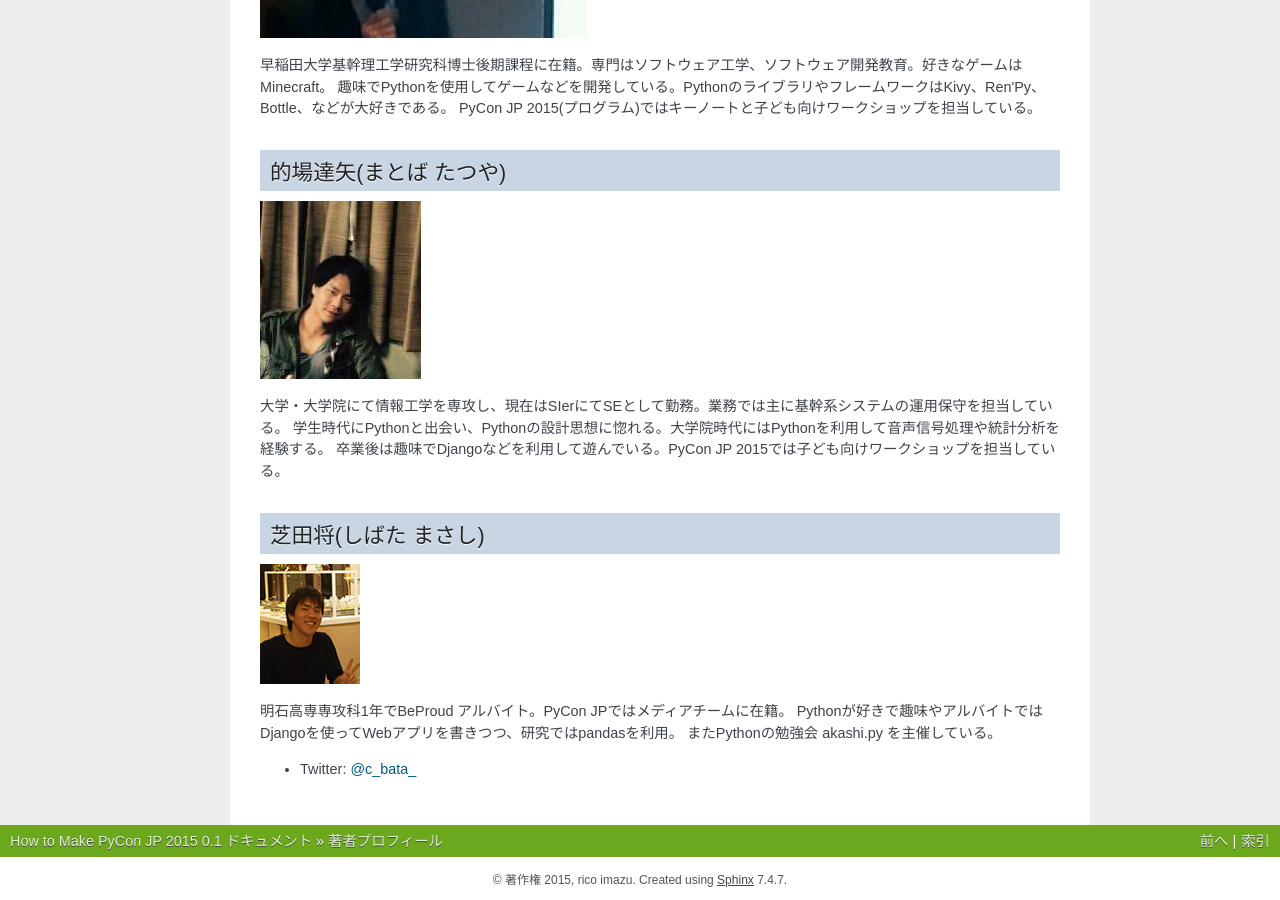
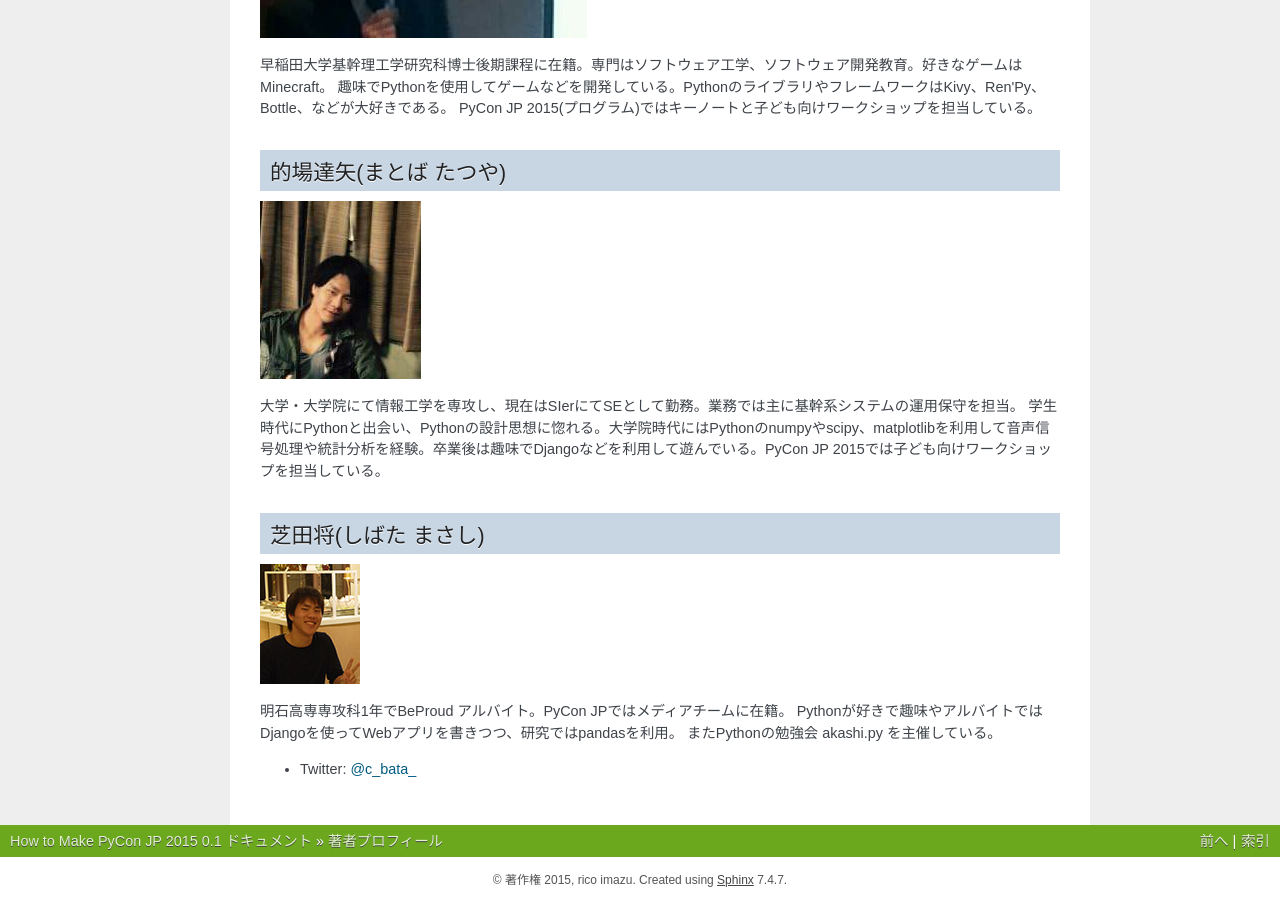
Before and after one commit to pyconjp/reports2015, a Sphinx documentation site: the page built from how-to-make/source/03_author.rst, in a window 1280 px wide and 900 px high, scrolled down 906 px. Built offline with Sphinx 7.4.7, drawn with Linux system fonts in a browser that asks for light colours.

Commit message:
的場 プロフィール分を修整

```diff
--- a/how-to-make/source/03_author.rst
+++ b/how-to-make/source/03_author.rst
@@ -32,9 +32,8 @@ PyCon JP 2015(プログラム)ではキーノートと子ども向けワーク
 
 .. image:: /images/matoba.jpg
 
-大学・大学院にて情報工学を専攻し、現在はSIerにてSEとして勤務。業務では主に基幹系システムの運用保守を担当している。
-学生時代にPythonと出会い、Pythonの設計思想に惚れる。大学院時代にはPythonを利用して音声信号処理や統計分析を経験する。
-卒業後は趣味でDjangoなどを利用して遊んでいる。PyCon JP 2015では子ども向けワークショップを担当している。
+大学・大学院にて情報工学を専攻し、現在はSIerにてSEとして勤務。業務では主に基幹系システムの運用保守を担当。
+学生時代にPythonと出会い、Pythonの設計思想に惚れる。大学院時代にはPythonのnumpyやscipy、matplotlibを利用して音声信号処理や統計分析を経験。卒業後は趣味でDjangoなどを利用して遊んでいる。PyCon JP 2015では子ども向けワークショップを担当している。
 
 芝田将(しばた まさし)
 =====================
```
